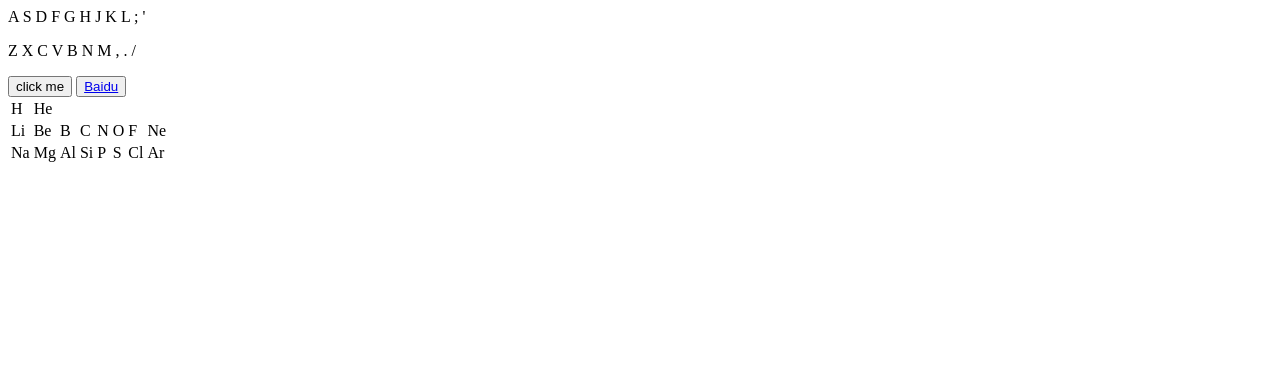
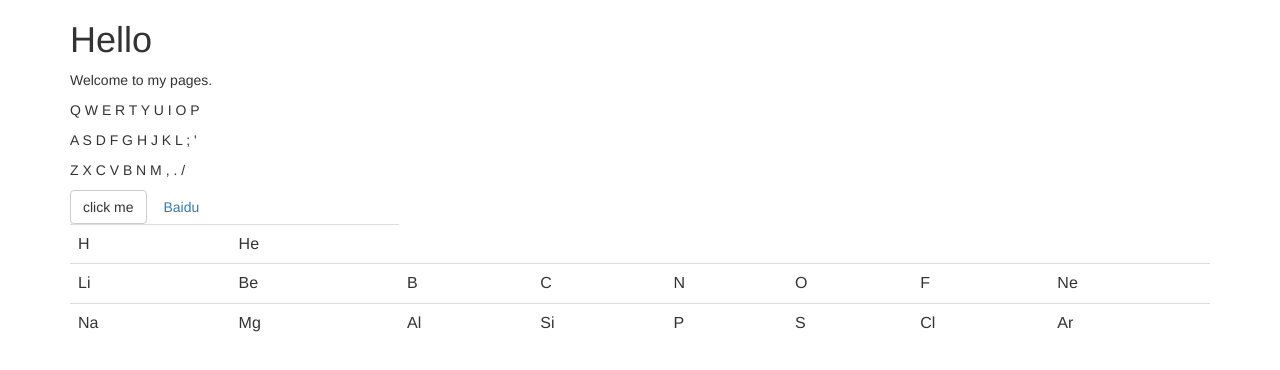
Before and after one commit to Chenyuwei0726/Chenyuwei0726.github.io, a plain HTML site: page index.html in a window 1280 px wide. Drawn offline with nearby package versions, Linux system fonts and the light colour scheme.

Commit message:
Update index.html

```diff
--- a/index.html
+++ b/index.html
@@ -1,3 +1,14 @@
+<html>
+<header>
+<!-- 最新版本的 Bootstrap 核心 CSS 文件 -->
+<link rel="stylesheet" href="https://cdn.jsdelivr.net/npm/bootstrap@3.3.7/dist/css/bootstrap.min.css" integrity="sha384-BVYiiSIFeK1dGmJRAkycuHAHRg32OmUcww7on3RYdg4Va+PmSTsz/K68vbdEjh4u" crossorigin="anonymous">
+<header>
+
+<body>
+<div class="container">
+<h1>Hello</h1>
+<p>Welcome to my pages.</p>
+<p>Q W E R T Y U I O P</p>
 <p>A S D F G H J K L ; '</p>
 <p>Z X C V B N M , . /</p>
 <button id="btn" type="button" class="btn btn-default">click me</button>
```
